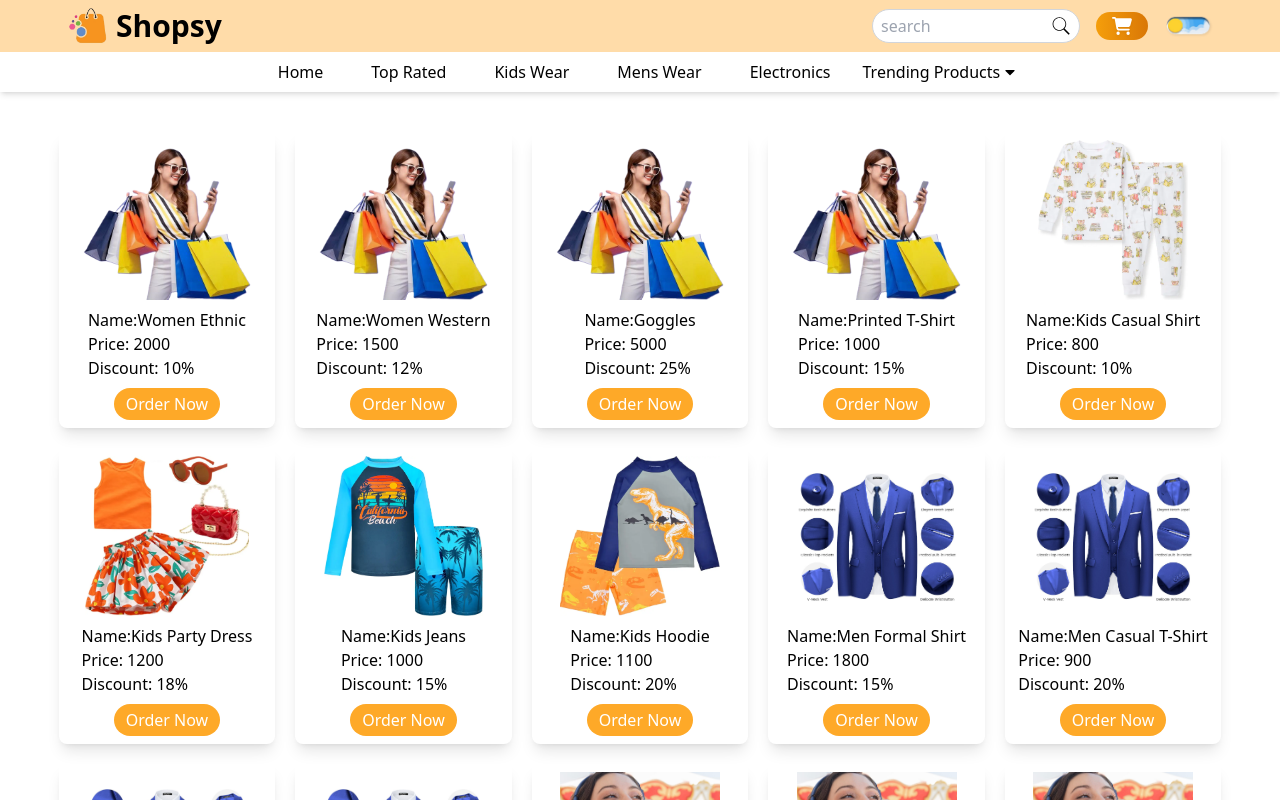
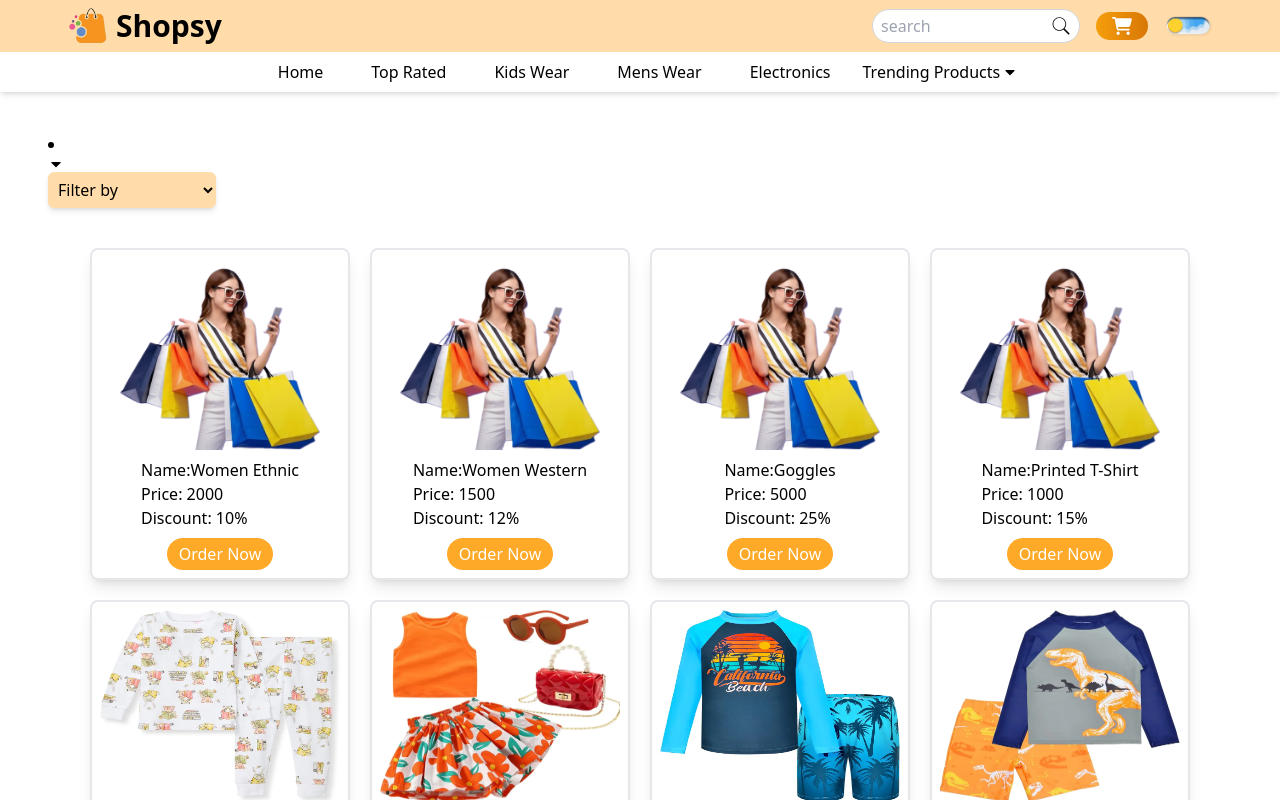
Before and after one commit to SajidAliGhoto/ecom_2, a React (Vite) app: page /products in a window 1280 px wide. Shown: the top 800 px of the page. Built offline with nearby package versions, Linux system fonts and the light colour scheme.

Commit message:
Added filter functionality

```diff
--- a/src/Pages/ProductsPage.jsx
+++ b/src/Pages/ProductsPage.jsx
@@ -1,6 +1,9 @@
 import React, { useState } from "react";
+import {FaCaretDown} from 'react-icons/fa';
+import { Link } from "react-scroll";
 import ProductCatalog from "../data/productCatalog";
 import { useNavigate } from "react-router-dom";
+import { useMemo } from "react";
 const ProductsPage = ({addToCart})=>{
 
     // Combine all product categories into a single array
@@ -8,16 +11,101 @@ const ProductsPage = ({addToCart})=>{
 
     const [orderId,setOrderId] = useState(null);
     const navigate = useNavigate();
+
+    const [filterType,setFilterType] = useState("");
+
+    // using useMemo to only recalculate when dependencies change
+    var filteredProducts = useMemo(()=>{
+        var CopyProducts = [ ...allProducts]; //avoided mutating
+
+            switch(filterType) {
+                case "NameAsc":
+                    return CopyProducts.sort( (a,b)=> a.title.localeCompare(b.title) );
+                case "NameDesc":
+                    return CopyProducts.sort( (a,b)=> b.title.localeCompare(a.title) );
+                case "PriceLow":
+                    return CopyProducts.sort((a,b) => a.price-b.price);
+                case "PriceHigh":
+                    return CopyProducts.sort((a,b) => b.price-a.price);
+                /*case "Newest":    bcx we dont have date on our products
+                    return new Date(a.)
+                case "Oldest"
+                    return */
+                default:
+                    return CopyProducts;
+            }
+
+
+    },[filterType,allProducts] );
+
+    console.log(filteredProducts)
+
     return(
         <div>
+            <div className="container pt-10">
+                <li className='group relative cursor-pointer'>
+                    <a className='flex items-center gap-[2px]'>
+
+                        <span>
+                            <FaCaretDown className='transition-all duration-200 group-hover:rotate-180'/>
+                        </span>
+                    </a>
+                    <div className='absolute z-[9999] hidden group-hover:block rounded-md w-[200px]
+                        bg-white py-2 px-2 text-black shadow-md
+                    '>
+                        <ul>
+                             <li >
+                                <button
+                                  onClick={() => setFilterType("NameAsc")}
+                                  className='block w-full hover:bg-amber-100 p-1 rounded-md'
+                                >
+                                  Name [A-Z]
+                                </button>
+                                <button
+                                  onClick={() => setFilterType("NameDesc")}
+                                  className='block w-full hover:bg-amber-100 p-1 rounded-md'
+                                >
+                                  Name [Z-A]
+                                </button>
+                                <button
+                                  onClick={() => setFilterType("PriceLow")}
+                                  className='block w-full hover:bg-amber-100 p-1 rounded-md'
+                                >
+                                  Price: Low to High
+                                </button>
+                                <button
+                                  onClick={() => setFilterType("PriceHigh")}
+                                  className='block w-full hover:bg-amber-100 p-1 rounded-md'
+                                >
+                                  Price: High to Low
+                                </button>
+
+                            </li>
+                        </ul>
+                    </div>
+                </li>
+
+                <select className="w-25 p-1.5 bg-primary/40 border-white shadow-md rounded-md"
+                    onChange={(e)=> setFilterType(e.target.value)}
+                >
+                    <option className="bg-white border-1 border-primary hover:bg-primary/40" value={""}>Filter by</option>
+                    <option value={"NameAsc"}></option>
+                    <option value={"NameDesc"}>Name {"[Z-A]"}</option>
+                    <option value={"PriceLow"}>Price: Low to High</option>
+                    <option value={"PriceHigh"}>Price: High to Low</option>
+                    {/* <option value={"Newest"}>Date Newest First</option>
+                    <option value={"Oldest"}>Date Oldest First</option> */}
+                </select>
+
+            </div>
              <div className="container flex flex-col items-center gap-5 mt-10">
-                <div className="grid grid-cols-1 sm:grid-cols-2 md:grid-cols-4 lg:grid-cols-5 place-content-center gap-5">
+                <div className="grid grid-cols-1 sm:grid-cols-2 md:grid-cols-3 lg:grid-cols-4 place-content-center gap-5">
                     {/* Products List  */}
-                    {allProducts.map((item) => (
+                    {filteredProducts.map((item) => (
 
-                        <div key={item.id} className="flex flex-col items-center justify-center shadow-lg rounded-lg p-2 gap-2">
+                        <div key={item.id} className="flex flex-col items-center justify-center border-2 md:w-max w-80 shadow-lg rounded-lg p-2 gap-2">
                             <img src={item.img}
-                                className="w-fit h-40 "
+                                className="w-[15rem] h-[12rem] "
                             ></img>
                             <div>
                                 <h1>Name:{item.title}</h1>
```
